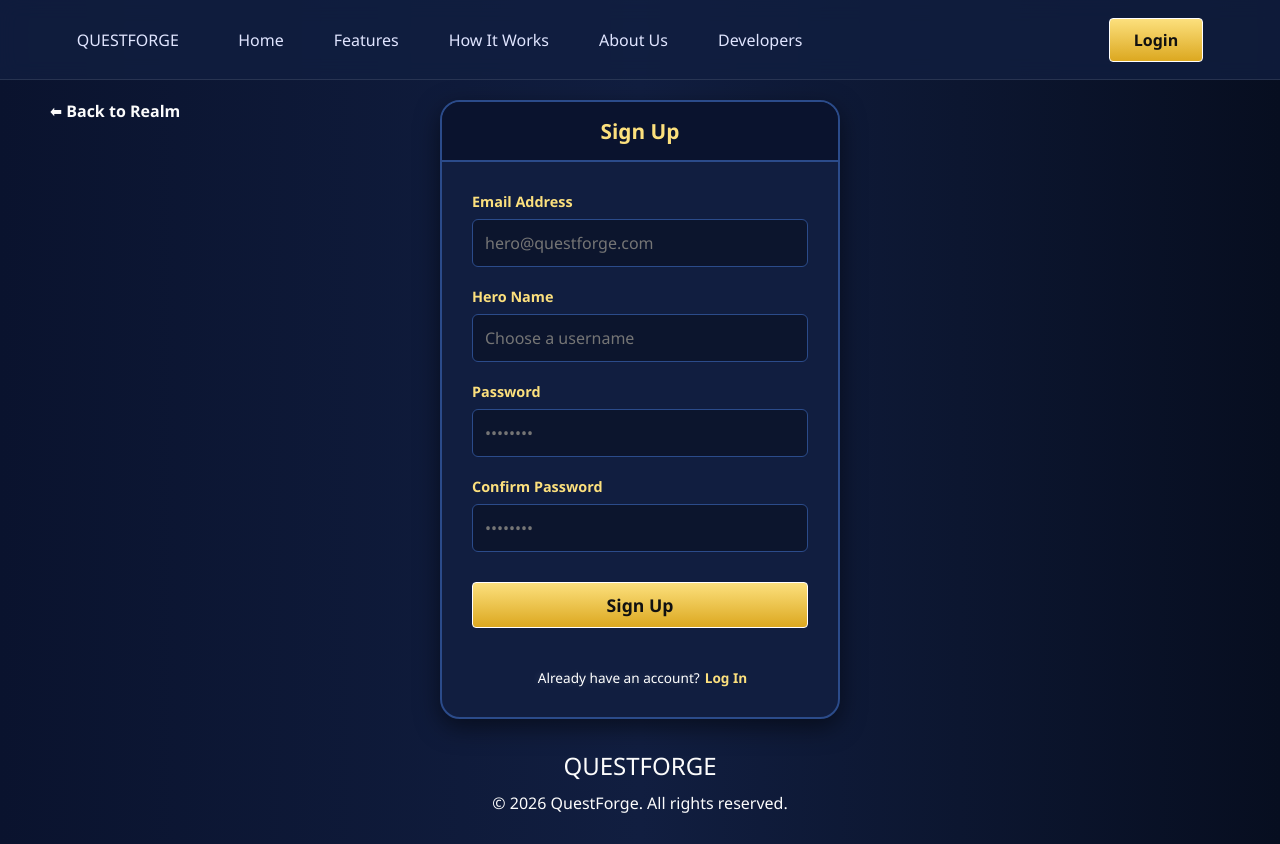
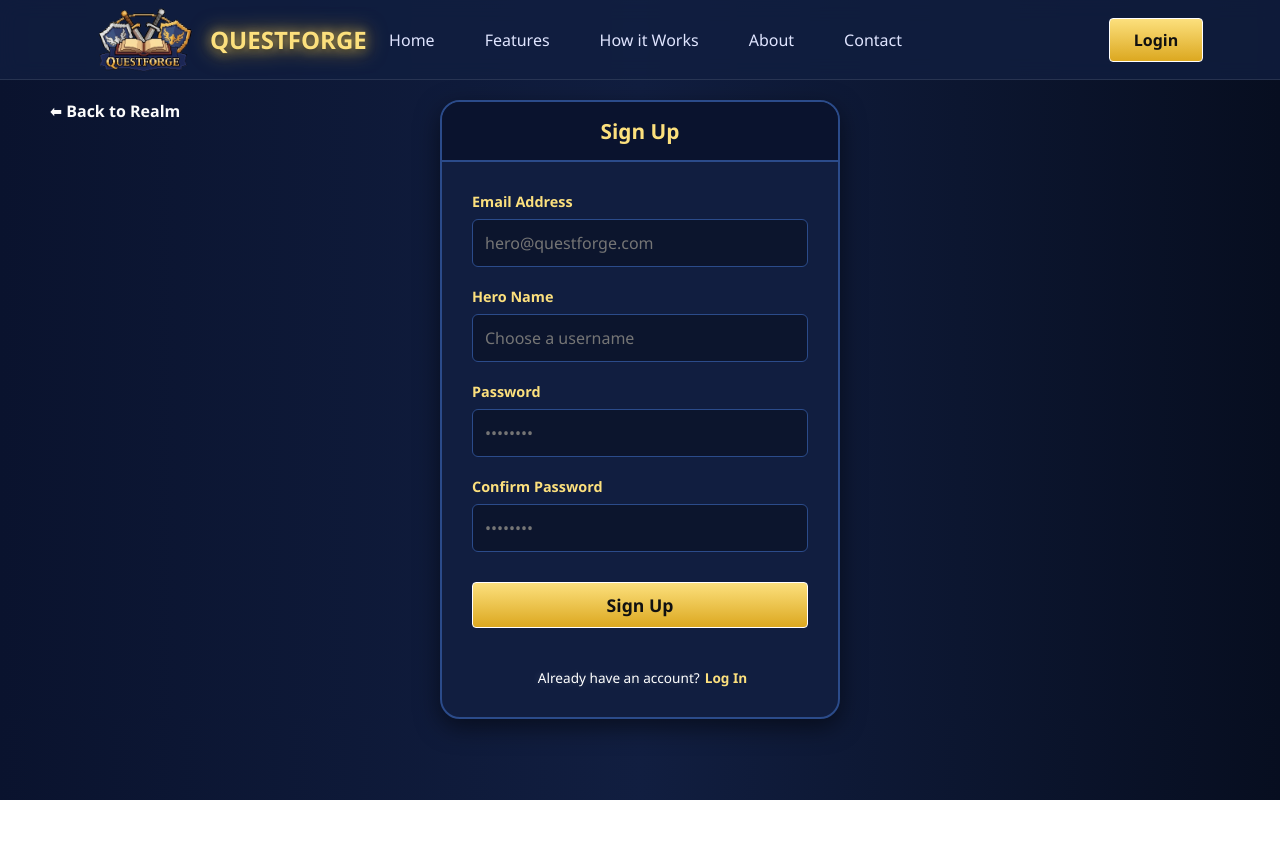
Before and after one commit to rkocampo/QuestForge---Web, a plain HTML site: page Questforge/signup.html in a window 1280 px wide. After the commit the page ends 800 px from the top, so only its background shows below. Drawn offline with Linux system fonts and the light colour scheme.

Commit message:
Add files via upload

```diff
--- a/Questforge/common.css
+++ b/Questforge/common.css
@@ -60,9 +60,20 @@ nav {
     display: flex;
     justify-content: flex-start;
 }
+.questforge-text {
+    display: flex;
+    font-size: 1.5rem;
+    font-weight: bold;
+    align-items: center;
+    justify-content: center;
+    color: var(--gold-light);
+    text-shadow: 0 2px 4px rgba(0, 0, 0, 0.3);
+    filter: drop-shadow(0 0 5px rgba(252, 224, 125, 0.5))
+            drop-shadow(0 0 10px rgba(220, 168, 32, 0.7));
+    }
 
 .nav-logo-img {
-    height: 60px; /* Reduced slightly to fit 80px nav better */
+    height: 75px; /* Reduced slightly to fit 80px nav better */
     width: auto;
     display: block;
     transition: transform 0.3s ease;
@@ -99,14 +110,6 @@ nav {
 .nav-links a:hover {
     color: var(--gold-light, #fce07d);
     /* Removed flex: 1 from hover so it doesn't distort! */
-}
-
-/* --- 3. Right Side (Login Button) --- */
-.nav-login {
-    display: flex;
-    align-items: center;
-    justify-content: flex-end; /* Pushes button to right edge */
-    flex: 1; /* Matches the logo size, forcing links to center! */
 }
 
 /* --- Hero Section (Swapped: Text Left, Image Right) --- */
@@ -249,31 +252,11 @@ nav {
 .hero-actions {
     margin-top: 40px; /* Space between subtitle and button */
     display: flex;
-    justify-content: center;
+    justify-content: left;
 }
 
 /* Specific styling for the Hero Download Button */
-.hero-download-btn {
-    padding: 15px 40px;
-    font-size: 1.1rem;
-    font-weight: bold;
-    text-transform: uppercase;
-    letter-spacing: 1px;
-    border-radius: 8px;
-    text-decoration: none;
-    transition: all 0.3s ease;
 
-    /* Using your gold gradient variables */
-    background: linear-gradient(to bottom, #fff3a3 0%, #fce07d 50%, #dca820 80%);
-    color: #070e20; /* Dark text looks better on gold */
-    box-shadow: 0 4px 15px rgba(220, 168, 32, 0.3);
-}
-
-.hero-download-btn:hover {
-    transform: translateY(-3px);
-    box-shadow: 0 8px 25px rgba(220, 168, 32, 0.5);
-    filter: brightness(1.1);
-}
 /* --- Cards/Panels --- */
 .panel {
     background-color: var(--panel-bg);
--- a/Questforge/index.css
+++ b/Questforge/index.css
@@ -78,7 +78,7 @@
     line-height: 1.6;
     color: #ffffff;
     margin-top: 10px;
-     text-shadow: 0 2px 4px rgba(0,0,0,0.8);
+    text-shadow: 0 2px 4px rgba(0,0,0,0.8);
 }
 
 /* This container holds the space for the image */
--- a/Questforge/signup.html
+++ b/Questforge/signup.html
@@ -10,21 +10,25 @@
 <body>
 
     <div class="container">
-       <nav>
-            <div class="logo">QUESTFORGE</div>
+    <nav>
+        <div class="nav-left">
+            <a href="#"><img src="pixelated logo.png" class="nav-logo-img" alt="Logo"></a>
+            <span class="questforge-text">QUESTFORGE</span>
+        </div>
 
-             <div class="nav-links">
-                <a href="#home">Home</a>
-                <a href="#features">Features</a>
-                <a href="#how-it-works">How It Works</a>
-                <a href="#about">About Us</a>
-                <a href="#developers">Developers</a>
-            </div>
+    <ul class="nav-links">
+        <li><a href="index.html#home">Home</a></li>
+        <li><a href="index.html#features">Features</a></li>
+        <li><a href="index.html#how-it-works">How it Works</a></li>
+        <li><a href="index.html#about">About</a></li>
+        <li><a href="index.html#contact">Contact</a></li>
+    </ul>
 
-            <div class="nav-login">
-                <a href="login.html" class="btn btn-gold">Login</a>
-            </div>
-        </nav>
+    <div class="nav-login">
+        <a href="login.html" class="btn btn-gold">Login</a>
+    </div>
+
+    </nav>
 
         <main class="login-wrapper">
             <a href="index.html" class="btn-back">⬅ Back to Realm</a>
@@ -67,11 +71,6 @@
                 </div>
             </div>
         </main>
-
-        <footer>
-            <div class="footer-logo">QUESTFORGE</div>
-            <p>&copy; 2026 QuestForge. All rights reserved.</p>
-        </footer>
     </div>
 
 </body>
```
Also changed, not shown: Questforge/index.html (+5 -4 lines), Questforge/login.html (+17 -18 lines).
